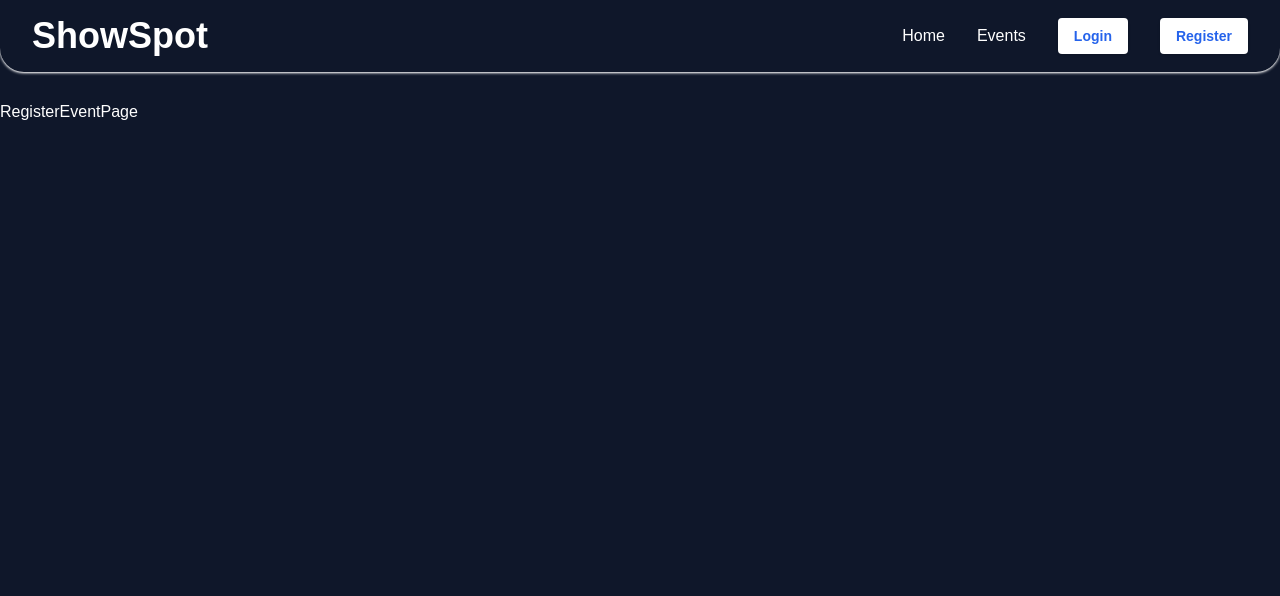
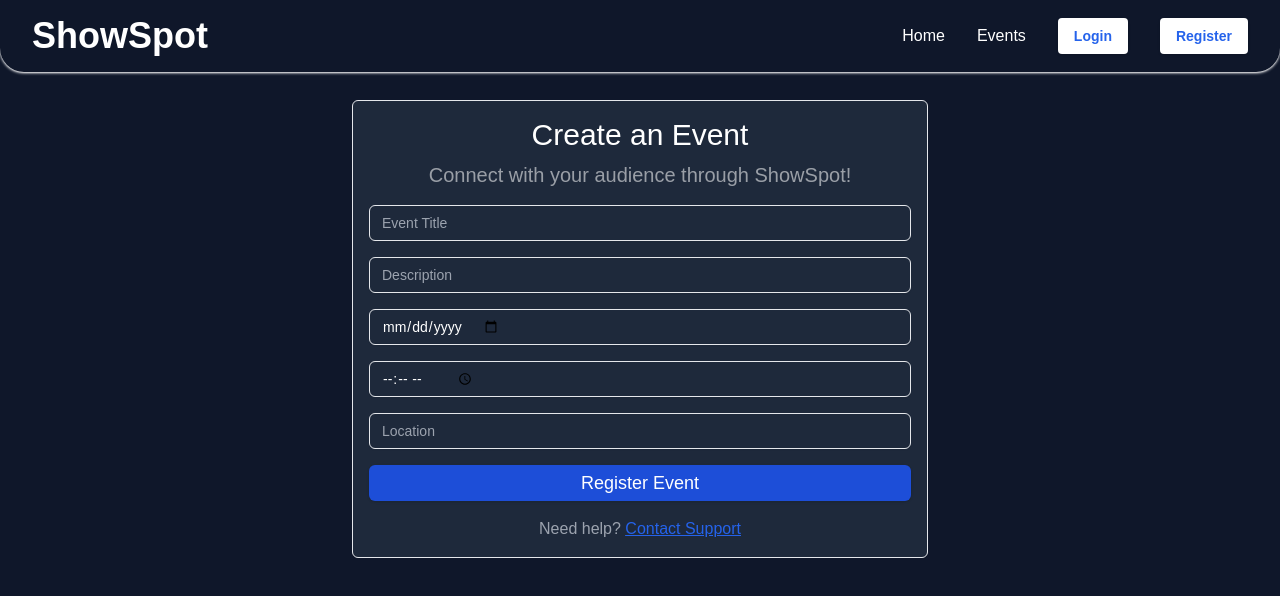
Before and after one commit to mohnishgorana1/show-spot, a Next.js app: page /organiser/register-event in a window 1280 px wide. Shown: the top 596 px of the page. Built offline with nearby package versions, Linux system fonts and the light colour scheme; no server answers.

Commit message:
register-events ui form made, now functionality for this form

```diff
--- a/app/(app)/organiser/register-event/page.tsx
+++ b/app/(app)/organiser/register-event/page.tsx
@@ -1,3 +1,4 @@
+import RegisterEventForm from '@/components/RegisterEventForm'
 import React from 'react'
 
 // Only accessible by Organiser; if not organiser then a button to become an organiser
@@ -8,7 +9,9 @@ import React from 'react'
 
 function RegisterEventPage() {
   return (
-    <div>RegisterEventPage</div>
+    <main>
+      <RegisterEventForm />
+    </main>
   )
 }
 
--- a/app/api/admin/update-organiser-request/route.ts
+++ b/app/api/admin/update-organiser-request/route.ts
@@ -23,12 +23,19 @@ export async function POST(req: Request) {
       );
     }
 
+    const updateData: any = {
+      organiserRequestStatus: status,
+    };
+
+    // If the request is approved, update the role to "organiser"
+    if (status === "approved") {
+      updateData.role = "organiser";
+    }
+
     const updatedUser = await User.findByIdAndUpdate(
-        userId,
+      userId,
       {
-        $set: {
-          organiserRequestStatus: status, // Update the status
-        },
+        $set: updateData,
       },
       { new: true }
     );
--- a/components/Header.tsx
+++ b/components/Header.tsx
@@ -69,6 +69,20 @@ function Header() {
                 <Link href={"/admin"}>
                   <Button className="bg-green-600 font-semibold hover:bg-green-700">
                     Admin
+                  </Button>
+                </Link>
+              )}
+              {user?.role === "organiser" && (
+                <Link href={"/organiser/my-events"}>
+                  <Button className="bg-green-600 font-semibold hover:bg-green-700">
+                    My Events
+                  </Button>
+                </Link>
+              )}
+              {user?.role === "organiser" && (
+                <Link href={"/organiser/register-event"}>
+                  <Button className="bg-green-600 font-semibold hover:bg-green-700">
+                    Register New Event
                   </Button>
                 </Link>
               )}
--- /dev/null
+++ b/components/RegisterEventForm.tsx
@@ -0,0 +1,135 @@
+"use client";
+
+import React, { useState } from "react";
+import { useForm, SubmitHandler } from "react-hook-form";
+import { toast } from "sonner";
+import { zodResolver } from "@hookform/resolvers/zod";
+import { Button } from "@/components/ui/button";
+import { Input } from "@/components/ui/input";
+import { useRouter } from "next/navigation";
+import axios from "axios";
+import Link from "next/link";
+import {
+  RegisterEventFormValues,
+  registerEventSchema,
+} from "@/lib/validations/registerEventSchema";
+
+export default function RegisterEventForm() {
+  const [loading, setLoading] = useState(false);
+  const router = useRouter();
+
+  const {
+    register,
+    handleSubmit,
+    formState: { errors },
+  } = useForm<RegisterEventFormValues>({
+    resolver: zodResolver(registerEventSchema),
+  });
+
+  const onSubmit: SubmitHandler<RegisterEventFormValues> = async (data) => {
+    setLoading(true);
+    try {
+      console.log("Register Event Data", data);
+
+      const response = await axios.post("/api/events/register", data);
+
+      console.log("Response", response);
+
+      if (response.data.success) {
+        toast.success("Event Registered Successfully!");
+        router.push("/events");
+      } else {
+        toast.error("Can't register event. Try Again Later");
+      }
+    } catch (err) {
+      console.error(err);
+      alert("An error occurred. Please try again.");
+    } finally {
+      setLoading(false);
+    }
+  };
+
+  return (
+    <section className="flex flex-col px-2 gap-y-5">
+      <form
+        onSubmit={handleSubmit(onSubmit)}
+        className="bg-slate-800 max-w-xl w-full md:w-[50%] mx-auto flex flex-col gap-4 p-4 border rounded-md"
+      >
+        <div className="text-center md:space-y-2">
+          <h1 className="text-xl md:text-3xl">Create an Event</h1>
+          <h2 className="hidden md:block text-xl opacity-55">
+            Connect with your audience through ShowSpot!
+          </h2>
+        </div>
+        <div>
+          <Input
+            placeholder="Event Title"
+            {...register("title")}
+            className={errors.title ? "border-red-500" : ""}
+          />
+          {errors.title && (
+            <p className="text-red-500 text-sm">{errors.title.message}</p>
+          )}
+        </div>
+        <div>
+          <Input
+            placeholder="Description"
+            {...register("description")}
+            className={errors.description ? "border-red-500" : ""}
+          />
+          {errors.description && (
+            <p className="text-red-500 text-sm">{errors.description.message}</p>
+          )}
+        </div>
+        <div>
+          <Input
+            type="date"
+            placeholder="Date"
+            {...register("date")}
+            className={errors.date ? "border-red-500" : ""}
+          />
+          {errors.date && (
+            <p className="text-red-500 text-sm">{errors.date.message}</p>
+          )}
+        </div>
+        <div>
+          <Input
+            type="time"
+            placeholder="Time"
+            {...register("time")}
+            className={errors.time ? "border-red-500" : ""}
+          />
+          {errors.time && (
+            <p className="text-red-500 text-sm">{errors.time.message}</p>
+          )}
+        </div>
+        <div>
+          <Input
+            placeholder="Location"
+            {...register("location")}
+            className={errors.location ? "border-red-500" : ""}
+          />
+          {errors.location && (
+            <p className="text-red-500 text-sm">{errors.location.message}</p>
+          )}
+        </div>
+        <Button
+          type="submit"
+          className="w-full bg-blue-700 text-lg hover:bg-blue-800"
+          disabled={loading}
+        >
+          {loading ? "Registering Event..." : "Register Event"}
+        </Button>
+
+        <footer className="text-center">
+          <p className="text-gray-400">
+            Need help? {" "}
+            <span className="block md:inline underline text-blue-600">
+              <Link href="/support">Contact Support</Link>
+            </span>
+          </p>
+        </footer>
+      </form>
+    </section>
+  );
+}
--- /dev/null
+++ b/lib/validations/registerEventSchema.ts
@@ -0,0 +1,15 @@
+import { z } from "zod";
+
+export const registerEventSchema = z.object({
+  title: z.string().min(3, "Title must be at least 3 characters long"),
+  description: z
+    .string()
+    .min(10, "Description must be at least 10 characters long"),
+  date: z.string().refine((val) => !isNaN(Date.parse(val)), {
+    message: "Invalid date format",
+  }),
+  time: z.string().regex(/^([0-1]\d|2[0-3]):([0-5]\d)$/, "Invalid time format"),
+  location: z.string().min(3, "Location must be at least 3 characters long"),
+});
+
+export type RegisterEventFormValues = z.infer<typeof registerEventSchema>;
```
Also changed, not shown: app/(app)/organiser/page.tsx (line endings or trailing spaces).
